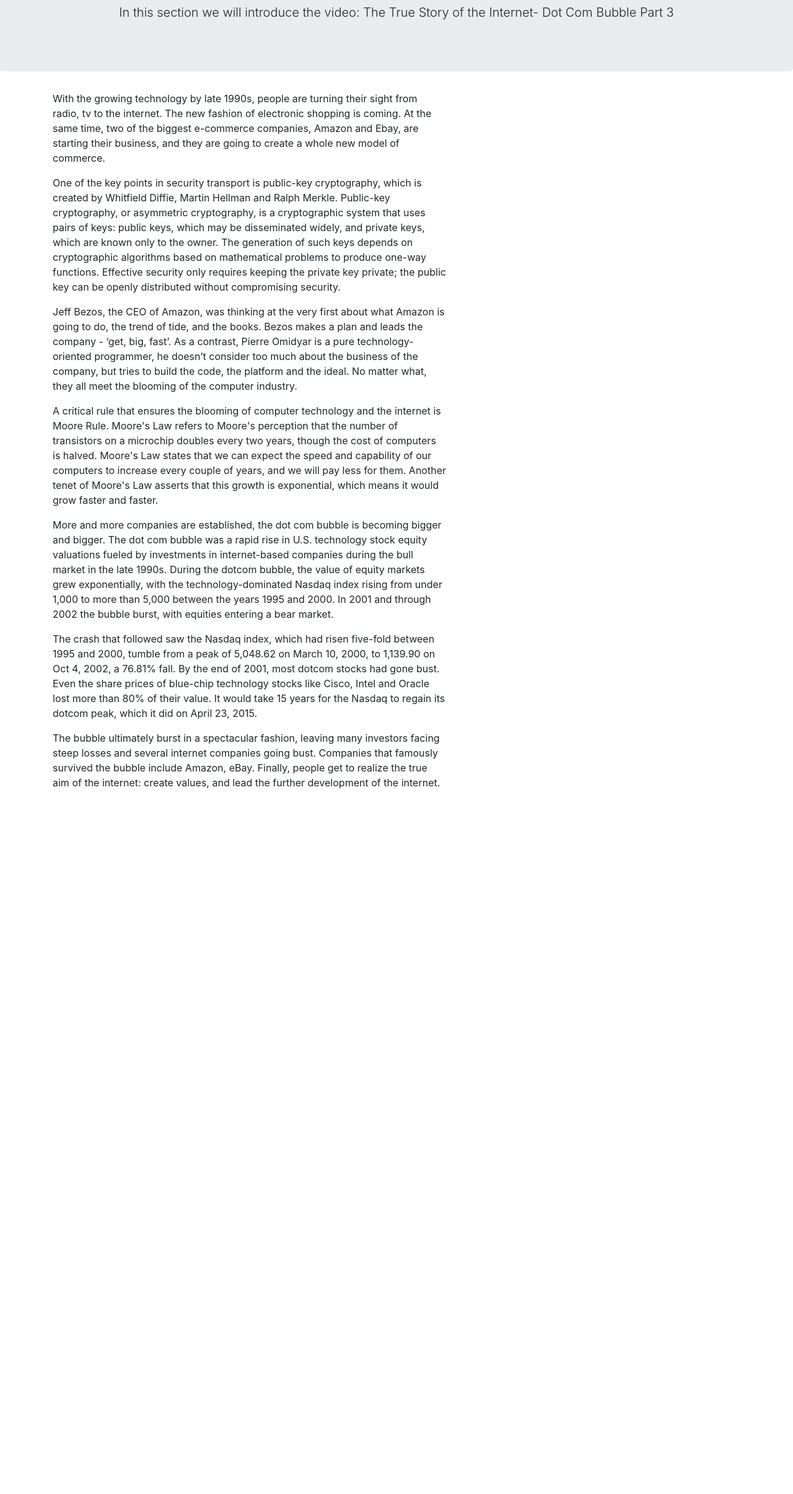
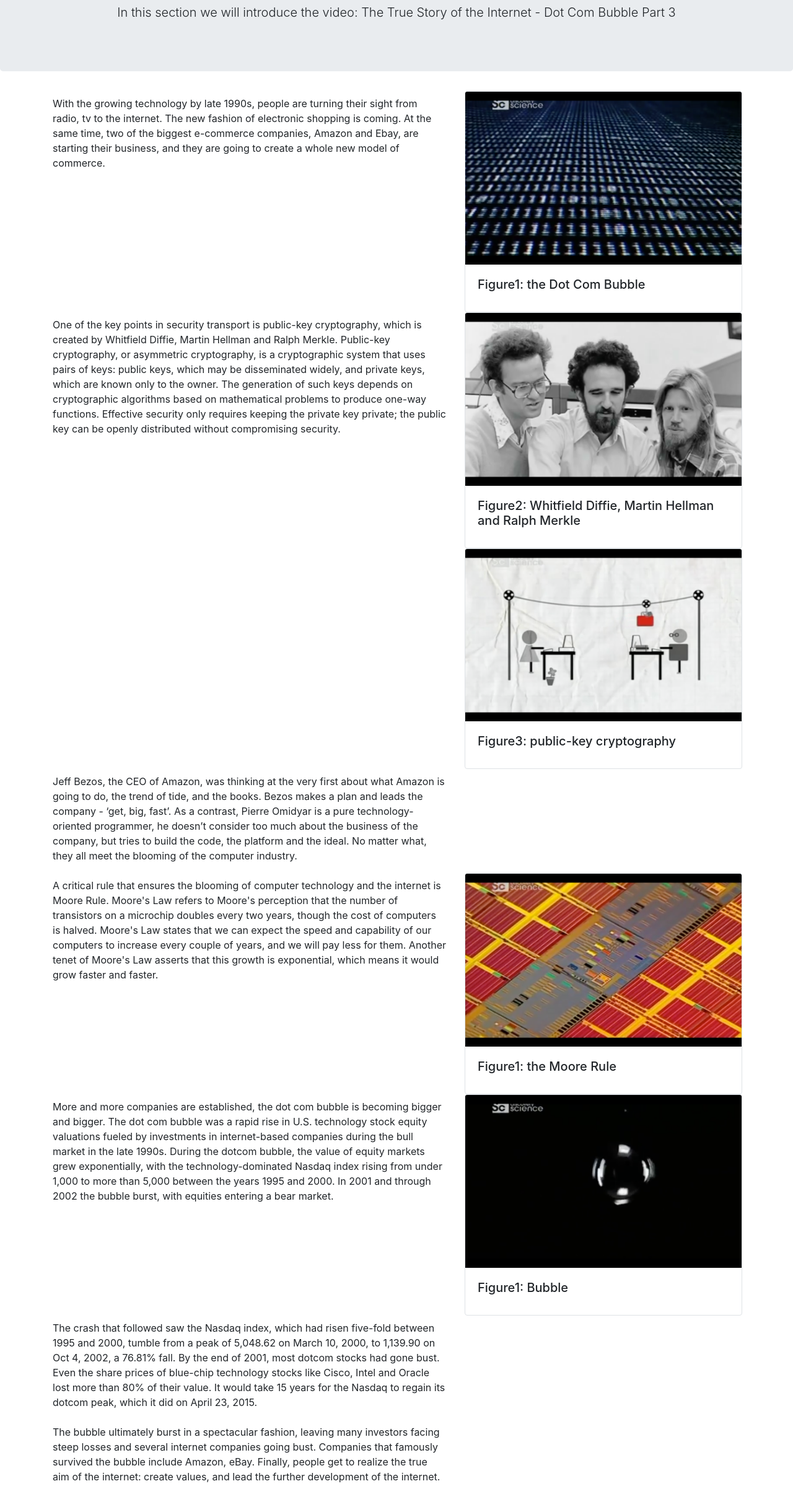
Before and after one commit to krishnaeleti/How-The-Internet-Works-Website-, a plain HTML site: page docs/video4.html in a window 1280 px wide. Shown: the part 190-2601 px from the top of the page at 62% size. Before the commit the page ends 1481 px from the top, so only its background shows below. Drawn offline with nearby package versions, Linux system fonts and the light colour scheme.

Commit message:
FEATURE: Add images and modify style of content of video4 page

```diff
--- a/docs/video4.html
+++ b/docs/video4.html
@@ -67,18 +67,32 @@
 <div class="jumbotron text-center">
     <h1 class="display-4">Dot Com Bubble</h1>
     <p class="lead">In this section we will introduce the video:
-        The True Story of the Internet- Dot Com Bubble Part 3</p>
+        The True Story of the Internet - Dot Com Bubble Part 3</p>
 </div>
 
 <div class="container">
     <div class="row">
         <div class="col-sm-7">
+            <h2></h2>
             <p>
                 With the growing technology by late 1990s, people are turning their sight from radio,
                 tv to the internet. The new fashion of electronic shopping is coming. At the same time,
                 two of the biggest e-commerce companies, Amazon and Ebay, are starting their business, and
                 they are going to create a whole new model of commerce.
             </p>
+        </div>
+        <div class="col-sm-3">
+            <div class="card border rounded">
+                <img src="./pics/pic_video4_1.png" width="100" class="card-img-top" alt="pic1">
+                <div class="card-body">
+                    <h5 class="card-title">Figure1: the Dot Com Bubble</h5>
+                </div>
+            </div>
+        </div>
+    </div>
+    <div class="row">
+        <div class="col-sm-7">
+            <h2></h2>
             <p>
                 One of the key points in security transport is public-key cryptography, which is created by Whitfield
                 Diffie, Martin Hellman and Ralph Merkle. Public-key cryptography, or asymmetric cryptography, is a
@@ -88,6 +102,25 @@
                 requires keeping the private key private; the public key can be openly distributed without
                 compromising security.
             </p>
+        </div>
+        <div class="col-sm-3">
+            <div class="card border rounded">
+                <img src="./pics/pic_video4_6.png" width="100" class="card-img-top" alt="pic1">
+                <div class="card-body">
+                    <h5 class="card-title">Figure2: Whitfield Diffie, Martin Hellman and Ralph Merkle</h5>
+                </div>
+            </div>
+            <div class="card border rounded">
+                <img src="./pics/pic_video4_7.png" width="100" class="card-img-top" alt="pic1">
+                <div class="card-body">
+                    <h5 class="card-title">Figure3: public-key cryptography</h5>
+                </div>
+            </div>
+        </div>
+    </div>
+    <div class="row">
+        <div class="col-sm-7">
+            <h2></h2>
             <p>
                 Jeff Bezos, the CEO of Amazon, was thinking at the very first about what Amazon is going to do,
                 the trend of tide, and the books. Bezos makes a plan and leads the company - ‘get, big, fast’. As a
@@ -95,6 +128,13 @@
                 the business of the company, but tries to build the code, the platform and the ideal. No matter what,
                 they all meet the blooming of the computer industry.
             </p>
+        </div>
+        <div class="col-sm-3">
+        </div>
+    </div>
+    <div class="row">
+        <div class="col-sm-7">
+            <h2></h2>
             <p>
                 A critical rule that ensures the blooming of computer technology and the internet is Moore Rule.
                 Moore's Law refers to Moore's perception that the number of transistors on a microchip doubles every
@@ -103,6 +143,19 @@
                 Another tenet of Moore's Law asserts that this growth is exponential, which means it would grow
                 faster and faster.
             </p>
+        </div>
+        <div class="col-sm-3">
+            <div class="card border rounded">
+                <img src="./pics/pic_video4_4.png" width="100" class="card-img-top" alt="pic1">
+                <div class="card-body">
+                    <h5 class="card-title">Figure1: the Moore Rule</h5>
+                </div>
+            </div>
+        </div>
+    </div>
+    <div class="row">
+        <div class="col-sm-7">
+            <h2></h2>
             <p>
                 More and more companies are established, the dot com bubble is becoming bigger and bigger. The dot
                 com bubble was a rapid rise in U.S. technology stock equity valuations fueled by investments in
@@ -111,6 +164,19 @@
                 under 1,000 to more than 5,000 between the years 1995 and 2000. In 2001 and through 2002 the bubble
                 burst, with equities entering a bear market.
             </p>
+        </div>
+        <div class="col-sm-3">
+            <div class="card border rounded">
+                <img src="./pics/pic_video4_8.png" width="100" class="card-img-top" alt="pic1">
+                <div class="card-body">
+                    <h5 class="card-title">Figure1: Bubble</h5>
+                </div>
+            </div>
+        </div>
+    </div>
+    <div class="row">
+        <div class="col-sm-7">
+            <h2></h2>
             <p>
                 The crash that followed saw the Nasdaq index, which had risen five-fold between 1995 and 2000, tumble
                 from a peak of 5,048.62 on March 10, 2000, to 1,139.90 on Oct 4, 2002, a 76.81% fall. By the end of
@@ -118,6 +184,13 @@
                 Cisco, Intel and Oracle lost more than 80% of their value. It would take 15 years for the Nasdaq to
                 regain its dotcom peak, which it did on April 23, 2015.
             </p>
+        </div>
+        <div class="col-sm-3">
+        </div>
+    </div>
+    <div class="row">
+        <div class="col-sm-7">
+            <h2></h2>
             <p>
                 The bubble ultimately burst in a spectacular fashion, leaving many investors facing steep losses and
                 several internet companies going bust. Companies that famously survived the bubble include Amazon,
@@ -126,7 +199,6 @@
             </p>
         </div>
         <div class="col-sm-3">
-
         </div>
     </div>
 </div>
```
